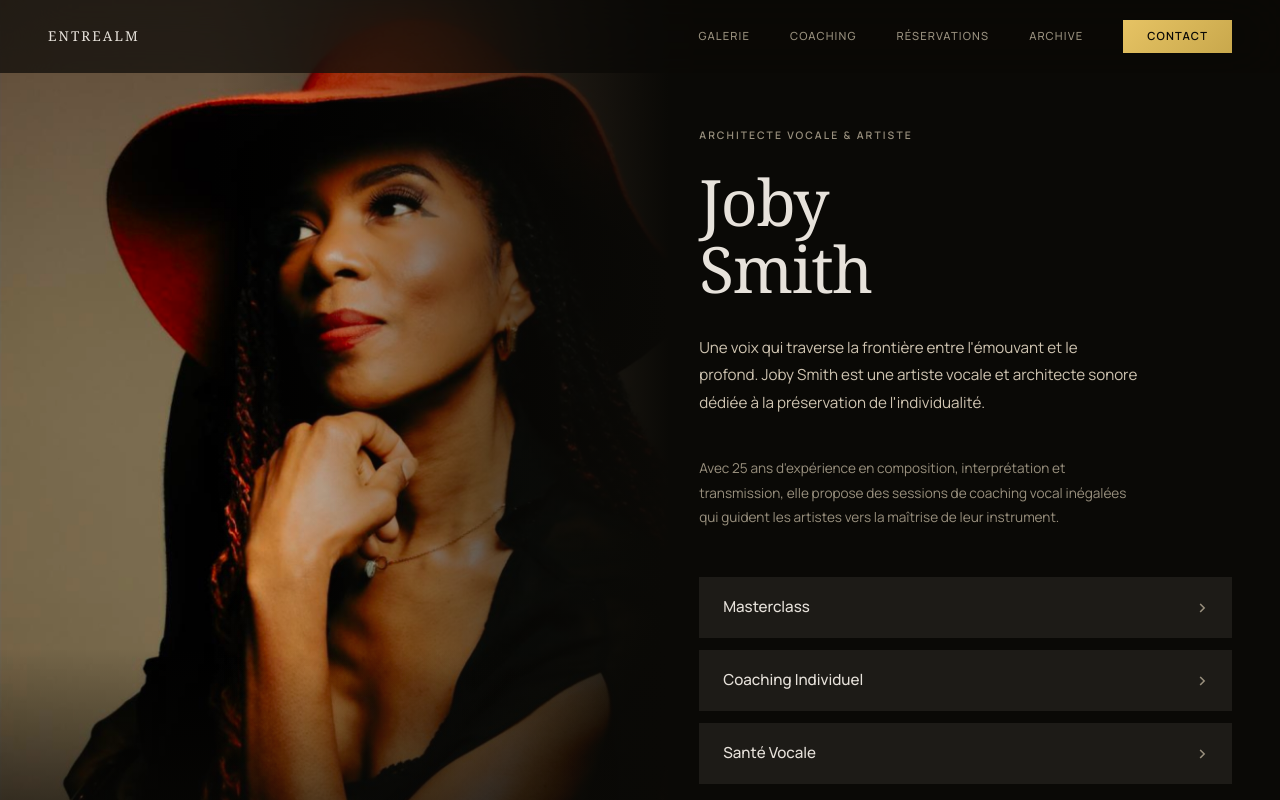
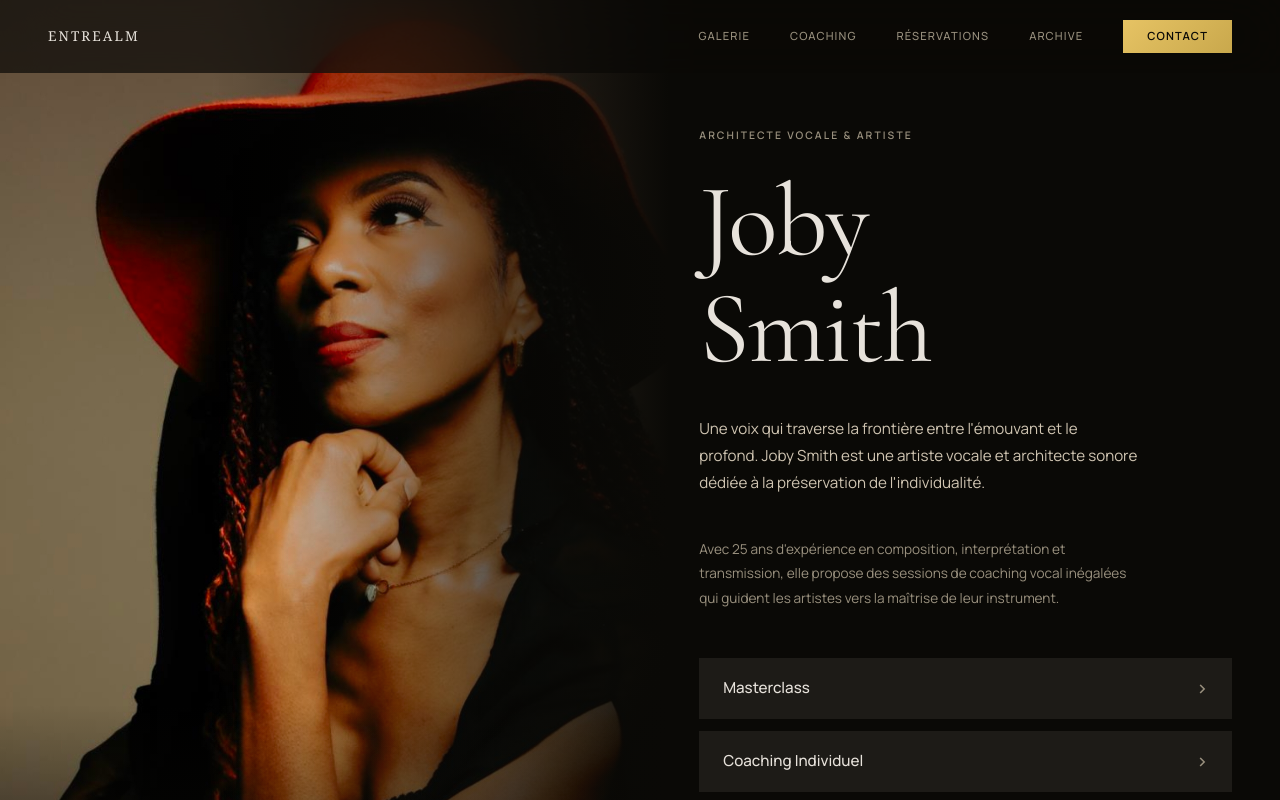
Before and after one commit to DavidSmite/entrealm-frontend, a Next.js app: page /entrealm/joby-smith in a window 1280 px wide. Shown: the top 800 px of the page. Built offline with nearby package versions, Linux system fonts and the light colour scheme.

Commit message:
feat: police Cormorant italic pour titre Joby Smith

```diff
--- a/src/app/entrealm/joby-smith/page.tsx
+++ b/src/app/entrealm/joby-smith/page.tsx
@@ -1,6 +1,6 @@
 "use client";
 
-import { Noto_Serif, Manrope } from "next/font/google";
+import { Noto_Serif, Manrope, Cormorant_Garamond } from "next/font/google";
 import { useState } from "react";
 import Image from "next/image";
 
@@ -8,6 +8,12 @@ const notoSerif = Noto_Serif({
   subsets: ["latin"],
   weight: ["400", "700"],
   style: ["normal", "italic"],
+});
+
+const titleFont = Cormorant_Garamond({
+  subsets: ["latin"],
+  weight: ["300", "400"],
+  style: ["italic"],
 });
 
 const manrope = Manrope({
@@ -220,9 +226,9 @@ export default function JobySmithPage() {
           </p>
 
           <h1
-            className={notoSerif.className}
+            className={titleFont.className}
             style={{
-              fontSize: "clamp(3rem, 5vw, 5rem)",
+              fontSize: "clamp(4rem, 8vw, 7rem)",
               fontWeight: 400,
               letterSpacing: "-0.02em",
               color: colors.onSurface,
```
Also changed, not shown: 1 other file (tests, documents, lock files or other folders).
